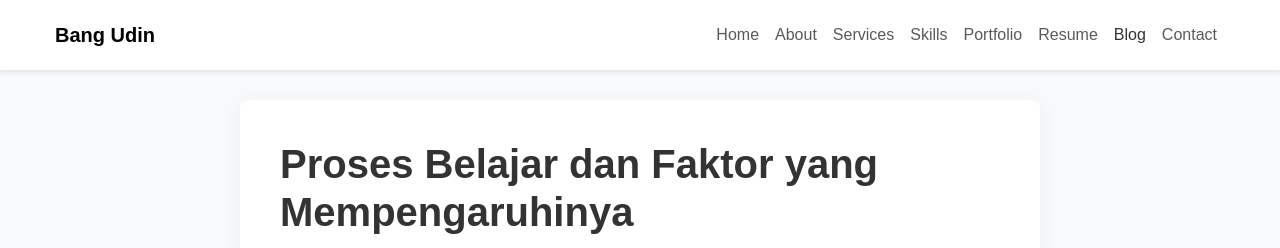
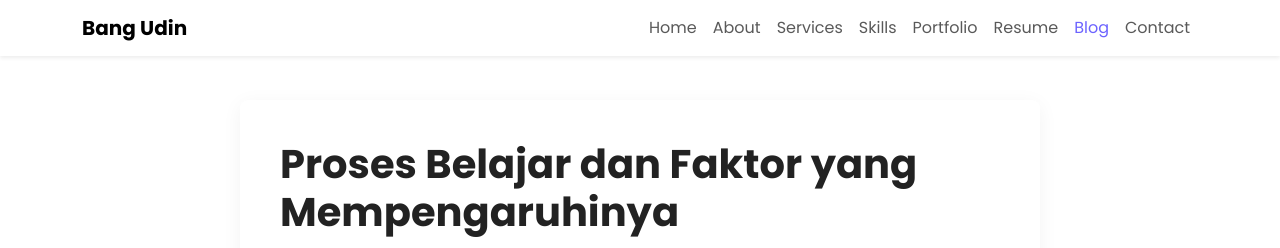
Before and after one commit to hanzpakezet/bangudin, a plain HTML site: page blog/proses-belajar-dan-faktornya.html in a window 1280 px wide. Shown: the top 248 px of the page. Drawn offline with nearby package versions, Linux system fonts and the light colour scheme; files that its build step writes are made by us from their sources; files whose address does not match are found by name.

Commit message:
Update proses-belajar-dan-faktornya.html

```diff
--- a/blog/proses-belajar-dan-faktornya.html
+++ b/blog/proses-belajar-dan-faktornya.html
@@ -8,9 +8,9 @@
   <link href="https://cdnjs.cloudflare.com/ajax/libs/font-awesome/6.5.2/css/all.min.css" rel="stylesheet">
   <link rel="preconnect" href="https://fonts.googleapis.com">
   <link rel="preconnect" href="https://fonts.gstatic.com" crossorigin>
-  <link rel="icon" href="assets/img/logo-web.png" type="image/png">
+  <link rel="icon" href="../assets/img/logo-web.png" type="image/png">
   <link href="https://fonts.googleapis.com/css2?family=Poppins:wght@300;400;600;700&display=swap" rel="stylesheet">
-  <link href="assets/css/style.css" rel="stylesheet">
+  <link href="../assets/css/style.css" rel="stylesheet">
   <style>
     .blog-wrapper {background:#ffffff;padding:40px;margin:100px auto 60px auto;max-width:800px;border-radius:8px;box-shadow:0 4px 20px rgba(0,0,0,0.05);}
     .blog-title {font-size:2.5rem;font-weight:700;margin-bottom:15px;}
```
